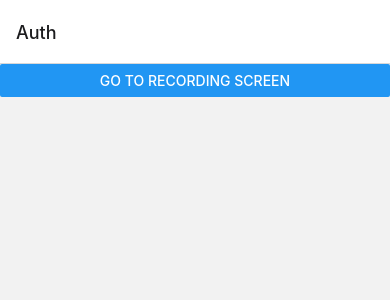
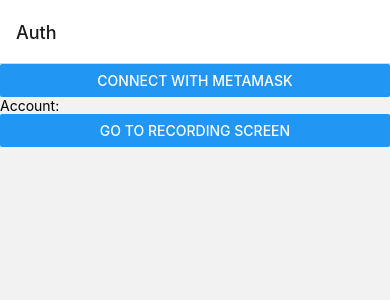
Before and after one commit to Mayank17M/vocalize, a React Native app in the folder client/: screen /Auth in a window 390 px wide. Shown: the top 300 px of the page. Built offline with nearby package versions, Linux system fonts and the light colour scheme.

Commit message:
Connect to wallet

```diff
--- a/client/App.js
+++ b/client/App.js
@@ -1,24 +1,26 @@
-import { NavigationContainer } from '@react-navigation/native';
-import { createNativeStackNavigator } from '@react-navigation/native-stack';
+import { NavigationContainer } from "@react-navigation/native";
+import { createNativeStackNavigator } from "@react-navigation/native-stack";
 
 import { StatusBar } from "expo-status-bar";
 import React from "react";
 import { StyleSheet, Text, View } from "react-native";
 
-import AuthScreen from './screens/AuthScreen';
-import RecordingScreen from './screens/RecordingScreen';
-import InsightScreen from './screens/InsightScreen';
+import AuthScreen from "./screens/AuthScreen";
+import RecordingScreen from "./screens/RecordingScreen";
+import InsightScreen from "./screens/InsightScreen";
 
 export default function App() {
   const Stack = createNativeStackNavigator();
   return (
-    <NavigationContainer>
-      <Stack.Navigator>
-        <Stack.Screen name='Auth' component={AuthScreen} />
-        <Stack.Screen name='Recording' component={RecordingScreen} />
-        <Stack.Screen name='Insight' component={InsightScreen} />
-      </Stack.Navigator>
-    </NavigationContainer>
+    <>
+      <NavigationContainer>
+        <Stack.Navigator>
+          <Stack.Screen name="Auth" component={AuthScreen} />
+          <Stack.Screen name="Recording" component={RecordingScreen} />
+          <Stack.Screen name="Insight" component={InsightScreen} />
+        </Stack.Navigator>
+      </NavigationContainer>
+    </>
     // <View style={styles.container}>
     //   <Text>Open up App.js to start working on your app!</Text>
     //   <StatusBar style="auto" />
@@ -29,8 +31,8 @@ export default function App() {
 const styles = StyleSheet.create({
   container: {
     flex: 1,
-    backgroundColor: '#fff',
-    alignItems: 'center',
-    justifyContent: 'center',
+    backgroundColor: "#fff",
+    alignItems: "center",
+    justifyContent: "center",
   },
 });
--- /dev/null
+++ b/client/components/wallet/connector.js
@@ -0,0 +1,5 @@
+import { InjectedConnector } from "@web3-react/injected-connector";
+
+export const injected = new InjectedConnector({
+  supportedChainIds: [1, 3, 4, 5, 42],
+});
--- a/client/package.json
+++ b/client/package.json
@@ -12,7 +12,10 @@
   "dependencies": {
     "@react-navigation/native": "^6.0.6",
     "@react-navigation/native-stack": "^6.2.5",
+    "@web3-react/core": "^6.1.9",
+    "@web3-react/injected-connector": "^6.0.7",
     "expo": "~44.0.0",
+    "expo-av": "~10.2.0",
     "expo-status-bar": "~1.2.0",
     "react": "17.0.1",
     "react-dom": "17.0.1",
@@ -20,7 +23,7 @@
     "react-native-safe-area-context": "3.3.2",
     "react-native-screens": "~3.10.1",
     "react-native-web": "0.17.1",
-    "expo-av": "~10.2.0"
+    "web3": "^1.7.0"
   },
   "devDependencies": {
     "@babel/core": "^7.12.9"
--- a/client/screens/AuthScreen.js
+++ b/client/screens/AuthScreen.js
@@ -1,12 +1,30 @@
-import React from 'react';
-import { Button } from 'react-native';
+import React from "react";
+import { Button, Text, Alert } from "react-native";
 
 const AuthScreen = ({ navigation }) => {
   return (
-    <Button
-      title='Go to Recording Screen'
-      onPress={() => navigation.navigate('Recording', { name: 'Joe' })}
-    />
+    <>
+      <Button
+        title="Connect with Metamask"
+        className="enableMetamaskButton"
+        onPress={() => {
+          if (typeof window.ethereum !== "undefined") {
+            console.log("MetaMask is installed!");
+            const accounts = ethereum.request({
+              method: "eth_requestAccounts",
+            });
+            const account = accounts[0];
+            Alert.alert(accounts);
+          }
+          //Will Start the metamask extension
+        }}
+      />
+      <Text>Account: </Text>
+      <Button
+        title="Go to Recording Screen"
+        onPress={() => navigation.navigate("Recording", { name: "Joe" })}
+      />
+    </>
   );
 };
 
```
Also changed, not shown: 1 other file (tests, documents, lock files or other folders).
